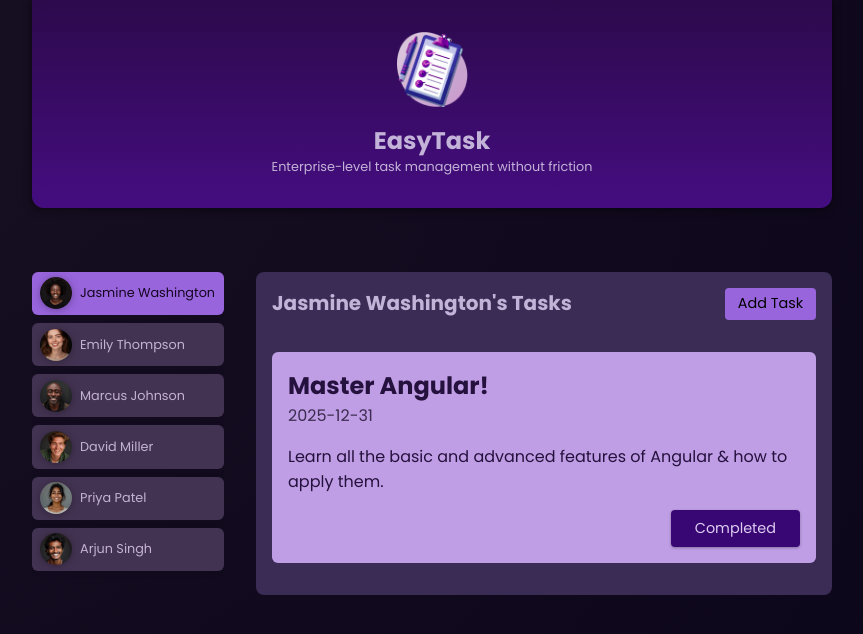
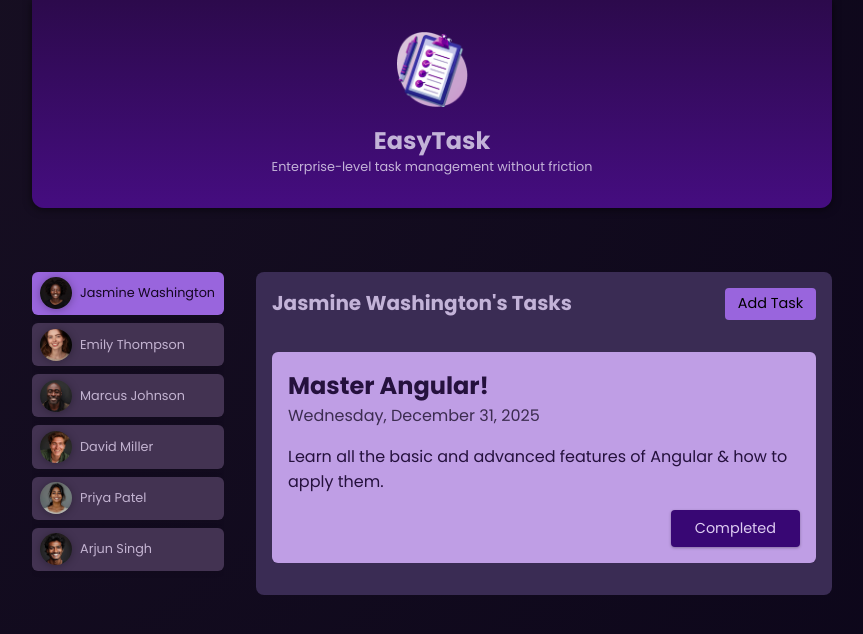
Before and after one commit to aya-alsakkaf/angular, an Angular app: page / in a window 1280 px wide. Both pictures are taken after a click on the button "Jasmine Washington". Shown: the top 634 px of the page, without its empty margins (208-1071 px from the left). Built offline with nearby package versions, Linux system fonts and the light colour scheme.

Commit message:
Transforming data with pipes

```diff
--- a/src/app/components/tasks/task/task.component.html
+++ b/src/app/components/tasks/task/task.component.html
@@ -1,7 +1,7 @@
 <app-card>
   <article>
     <h2>{{ task?.title }}!</h2>
-    <time>{{ task?.dueDate }}</time>
+    <time>{{ task?.dueDate | date : "fullDate" }}</time>
     <p>{{ task?.summary }}</p>
     <p class="actions">
       <button (click)="onCompleteTask()">Completed</button>
--- a/src/app/components/tasks/task/task.component.ts
+++ b/src/app/components/tasks/task/task.component.ts
@@ -1,10 +1,10 @@
 import { Component, EventEmitter, Input, Output } from '@angular/core';
 import { type Task } from './task.model';
 import { CardComponent } from "../../../shared/card/card.component";
-
+import { DatePipe } from '@angular/common';
 @Component({
   selector: 'app-task',
-  imports: [CardComponent],
+  imports: [CardComponent, DatePipe],
   templateUrl: './task.component.html',
   styleUrl: './task.component.css'
 })
```
